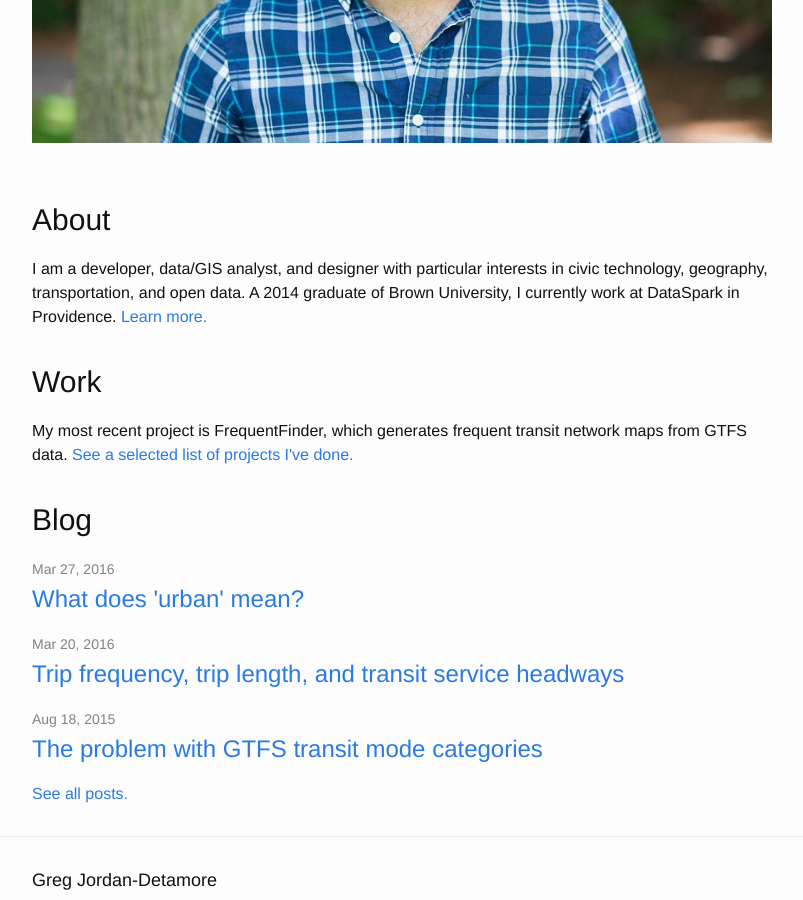
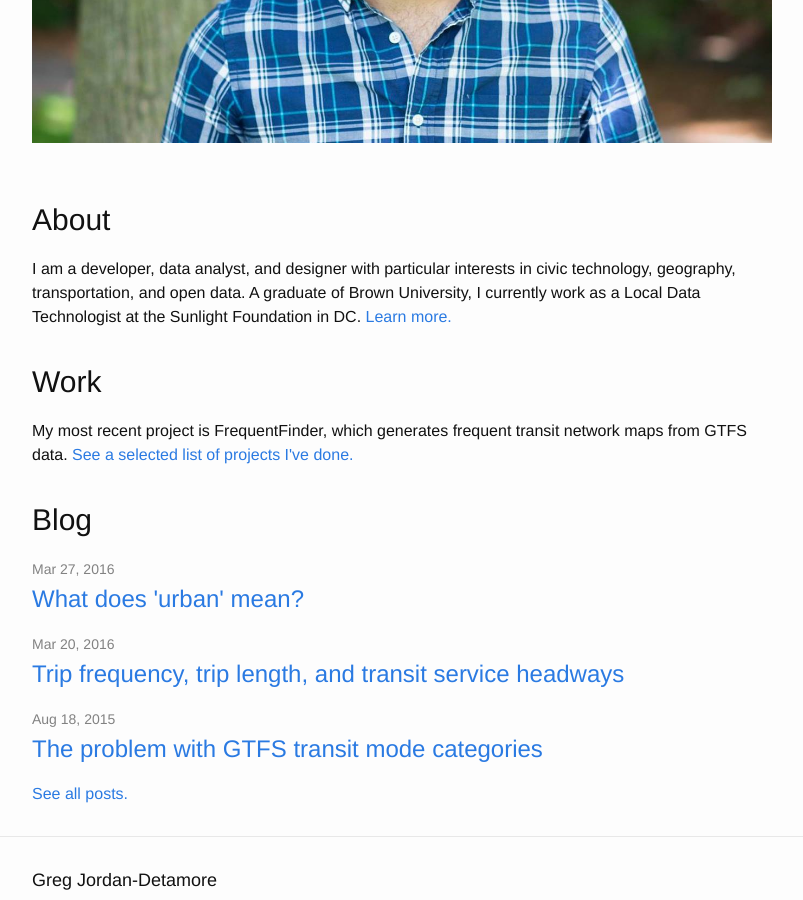
Before and after one commit to gregjd/gregjd.github.io, a Jekyll site: the page built from index.html, in a window 1280 px wide and 900 px high, scrolled down 441 px. Shown: the whole window, without its empty margins (238-1041 px from the left). Built offline with Jekyll 4.4.1, drawn with Linux system fonts in a browser that asks for light colours; Markdown is read by kramdown in place of the engine named in the settings.

Commit message:
Update home page with Sunlight info

```diff
--- a/index.html
+++ b/index.html
@@ -8,7 +8,7 @@ layout: default
 
   <h1 class="page-heading">About</h1>
 
-  I am a developer, data/GIS analyst, and designer with particular interests in civic technology, geography, transportation, and open data. A 2014 graduate of Brown University, I currently work at DataSpark in Providence. <a href="/about/">Learn more.</a>
+  I am a developer, data analyst, and designer with particular interests in civic technology, geography, transportation, and open data. A graduate of Brown University, I currently work as a Local Data Technologist at the Sunlight Foundation in DC. <a href="/about/">Learn more.</a>
 
   <h1 class="page-heading">Work</h1>
 
```
